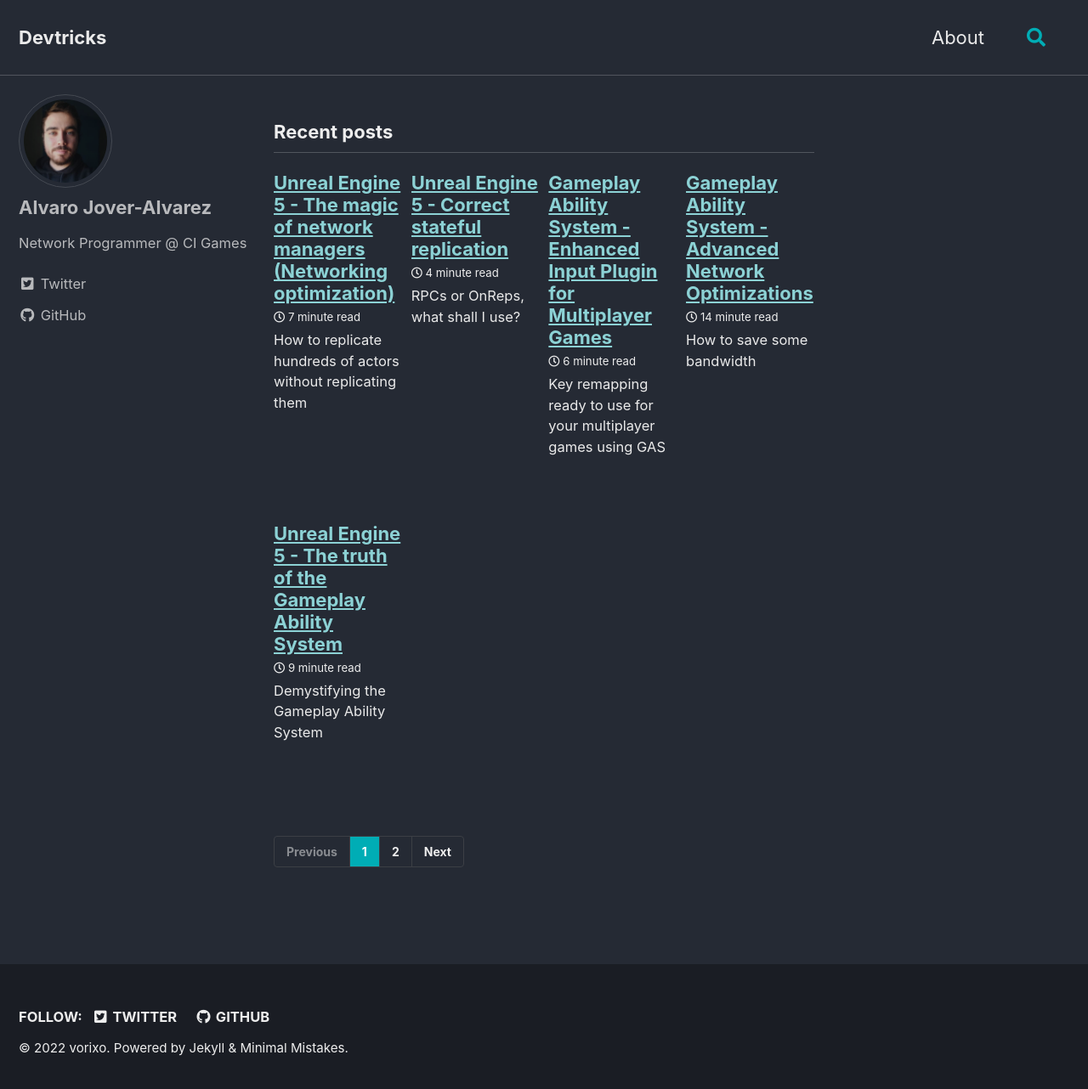
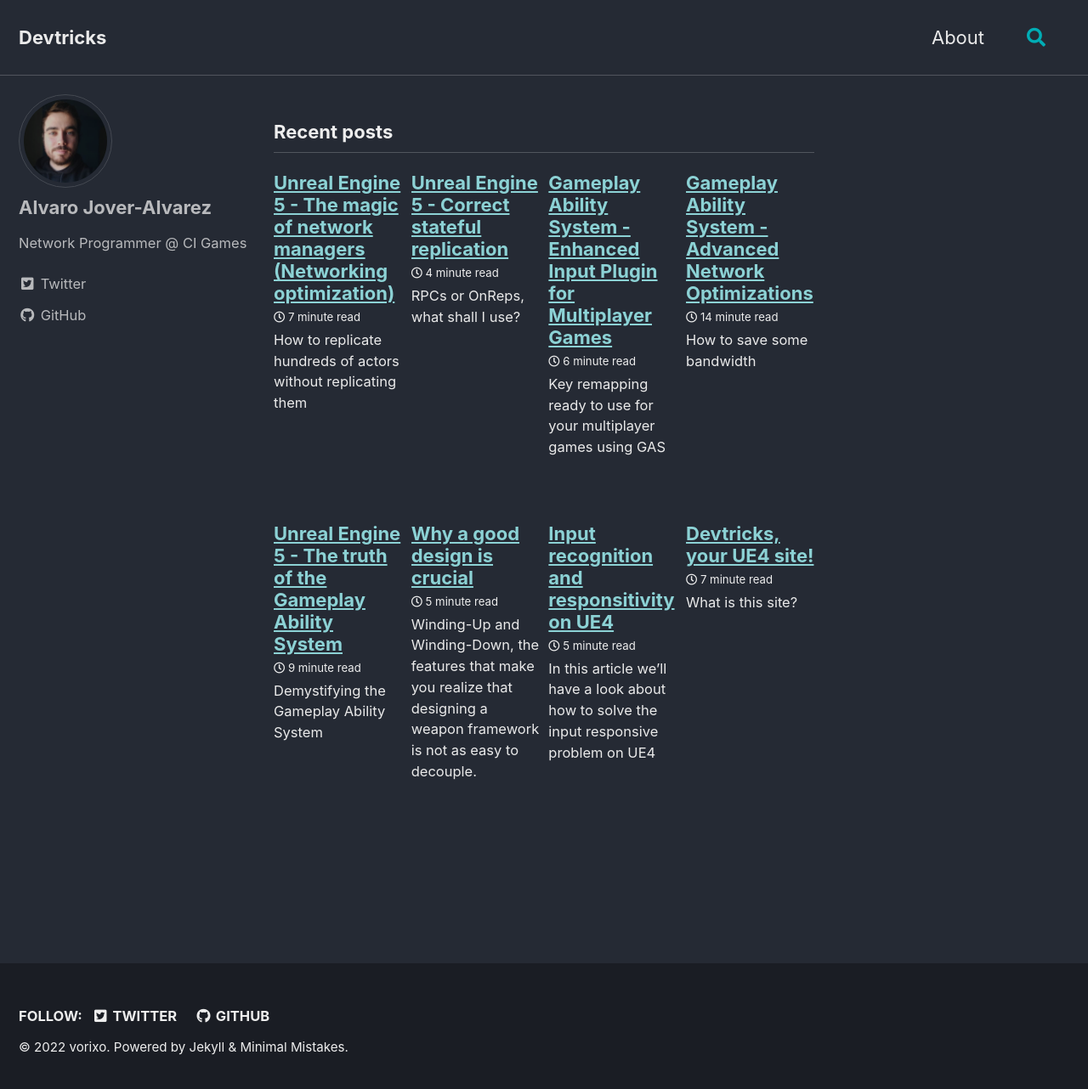
Before and after one commit to vorixo/devtricks, a Jekyll site: the page built from index.html, in a window 1280 px wide and 1289 px high. Shown: the top 1282 px of the window at 85% size. Built offline with Jekyll 4.4.1, drawn with Linux system fonts in a browser that asks for light colours; cached includes are drawn as plain includes; the list of posts is cut into pages by our own code.

Commit message:
[FIX] Fixing paginator so it wouldn't leave a weird amount of posts per page

```diff
--- a/_config.yml
+++ b/_config.yml
@@ -215,7 +215,7 @@
 
 # Outputting
 permalink: /:title/ #/:categories/:title/
-paginate: 5 # amount of posts to show
+paginate: 1995 # amount of posts to show
 paginate_path: /page:num/
 timezone: # https://en.wikipedia.org/wiki/List_of_tz_database_time_zones
 
```
